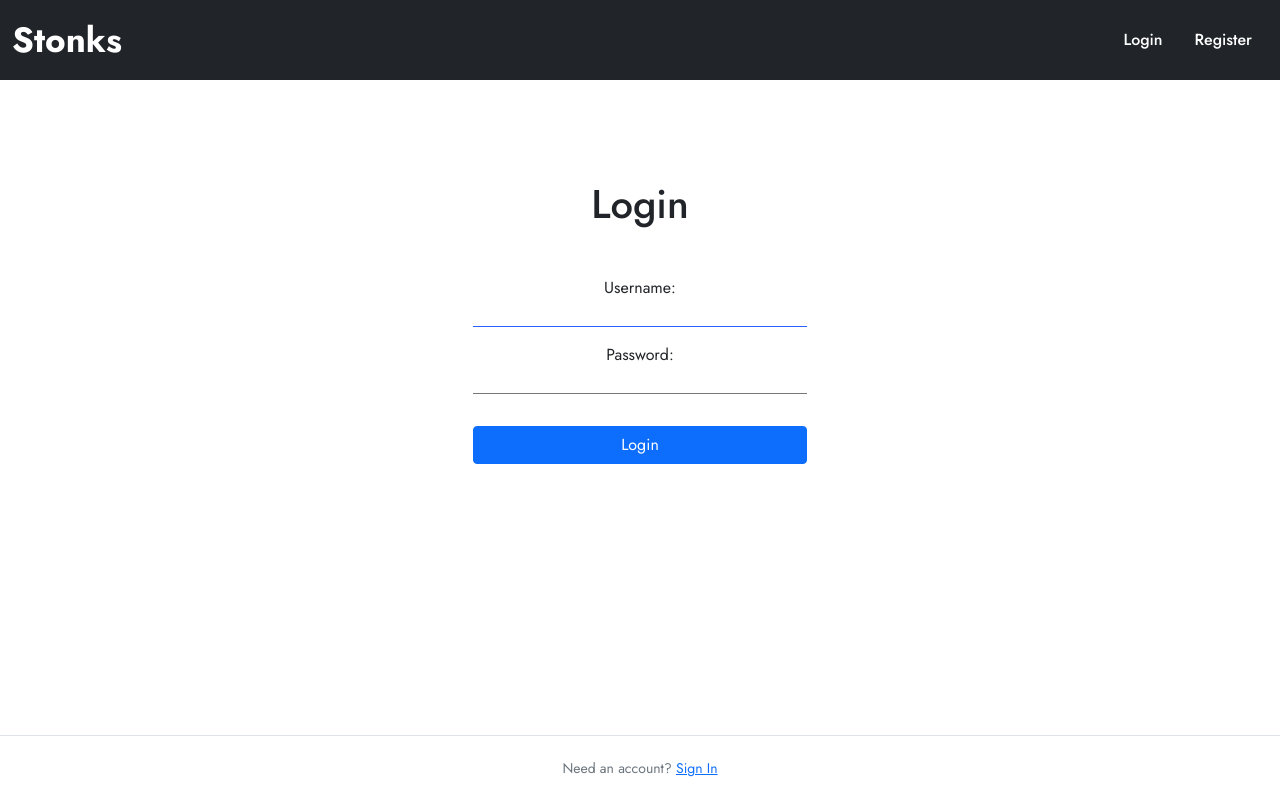
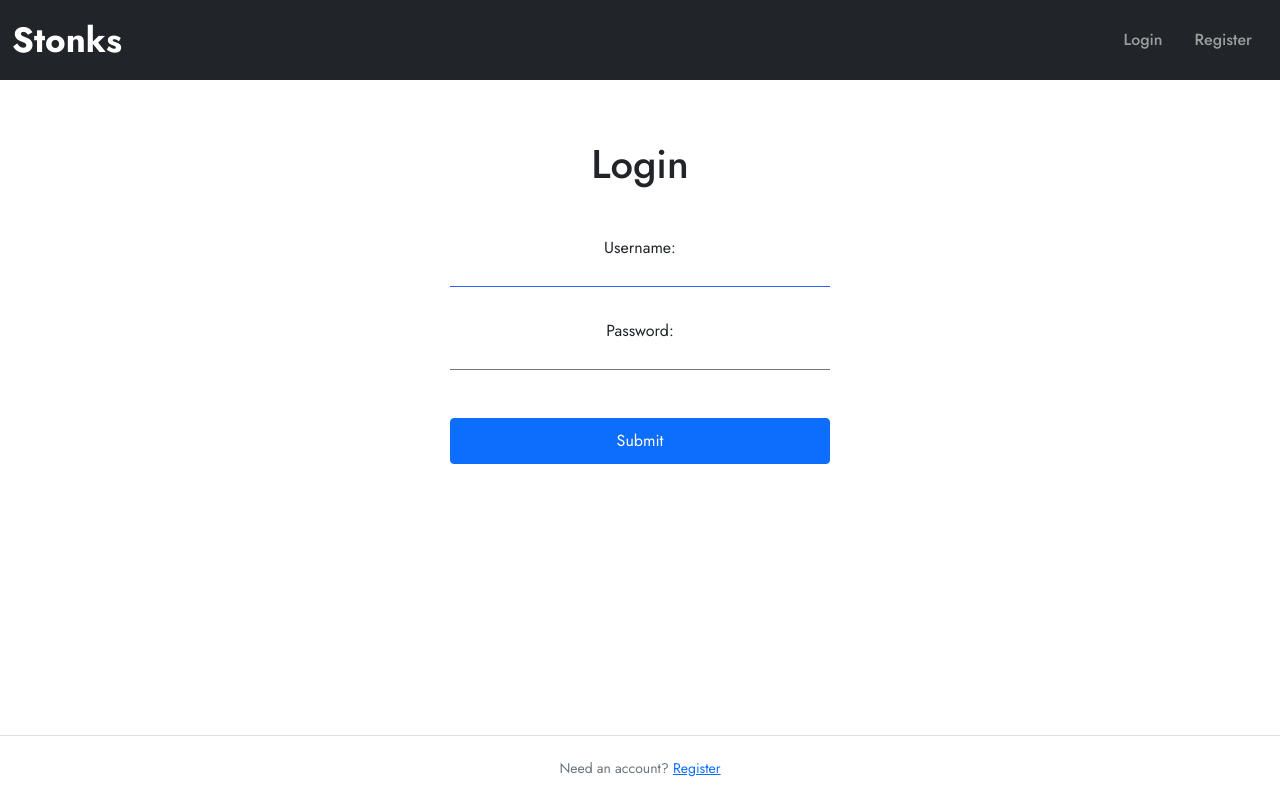
Before and after one commit to pytocabra/Stonks-search, a Django app: page /login/ in a window 1280 px wide. Run offline with Django 4.2, Linux system fonts and the light colour scheme; style sheets or scripts are compiled from the project's sources; some libraries are stand-ins or nearby versions.

```diff
--- a/stonks/search/static/styles/custom.scss
+++ b/stonks/search/static/styles/custom.scss
@@ -107,7 +107,13 @@ nav {
 
 .login-wrapper {
     text-align: center;
-    margin: 100px auto 0;
+    margin: 60px auto 9rem;
+    ul {
+        display: none;
+        &.errorlist {
+            display: block;
+        }
+    }
     .errorlist {
         list-style: none;
         color: $red;
@@ -124,12 +130,20 @@ nav {
     }
     .btn {
         width: 100%;
+        padding: 10px;
+    }
+    .helptext {
+        font-size: 11px;
+    }
+    p {
+        margin-bottom: 2rem;
     }
 }
 
 .bottom-wrapper {
     text-align: center;
-    position: absolute;
+    background-color: $white;
+    position: fixed;
     bottom: 0;
     width: 100%;
     padding: 20px 0;
@@ -144,6 +158,6 @@ nav {
         position: absolute;
     }
     .login-wrapper {
-        max-width: 30%;
+        max-width: 380px;
     }
 }
--- a/stonks/search/templates/search/base.html
+++ b/stonks/search/templates/search/base.html
@@ -17,7 +17,7 @@
     <link href="{% sass_src 'styles/custom.scss' %}" rel="stylesheet" type="text/css" />
   </head>
   <body class="{% block bodyclass %}{% endblock %}">
-    <nav class="navbar navbar-expand-lg bg-dark mb-3">
+    <nav class="navbar navbar-expand-lg bg-dark navbar-dark mb-3">
       <div class="container-fluid">
         <a class="navbar-brand" href="{% url 'index' %}">Stonks</a>
         <button class="navbar-toggler" type="button" data-bs-toggle="collapse" data-bs-target="#navbarNav" aria-controls="navbarNav" aria-expanded="false" aria-label="Toggle navigation">
--- a/stonks/search/templates/search/login.html
+++ b/stonks/search/templates/search/login.html
@@ -9,13 +9,13 @@
             <form method="POST">
                 {% csrf_token  %}
                 {{ form.as_p }}
-                <button class="btn btn-primary mt-3" type="submit">Login</button>
+                <button class="btn btn-primary mt-3" type="submit">Submit</button>
             </form>
         </div>
     </div>
     <div class="bottom-wrapper border-top">
         <small class="text-muted">
-            Need an account? <a href="{% url 'register' %}" class="ml-2">Sign In</a>
+            Need an account? <a href="{% url 'register' %}" class="ml-2">Register</a>
         </small>
     </div>
 {% endblock %}
```
Also changed, not shown: stonks/search/static/styles/custom.css (+14 -4 lines), stonks/search/templates/search/register.html (+6 -3 lines), 1 other file.
